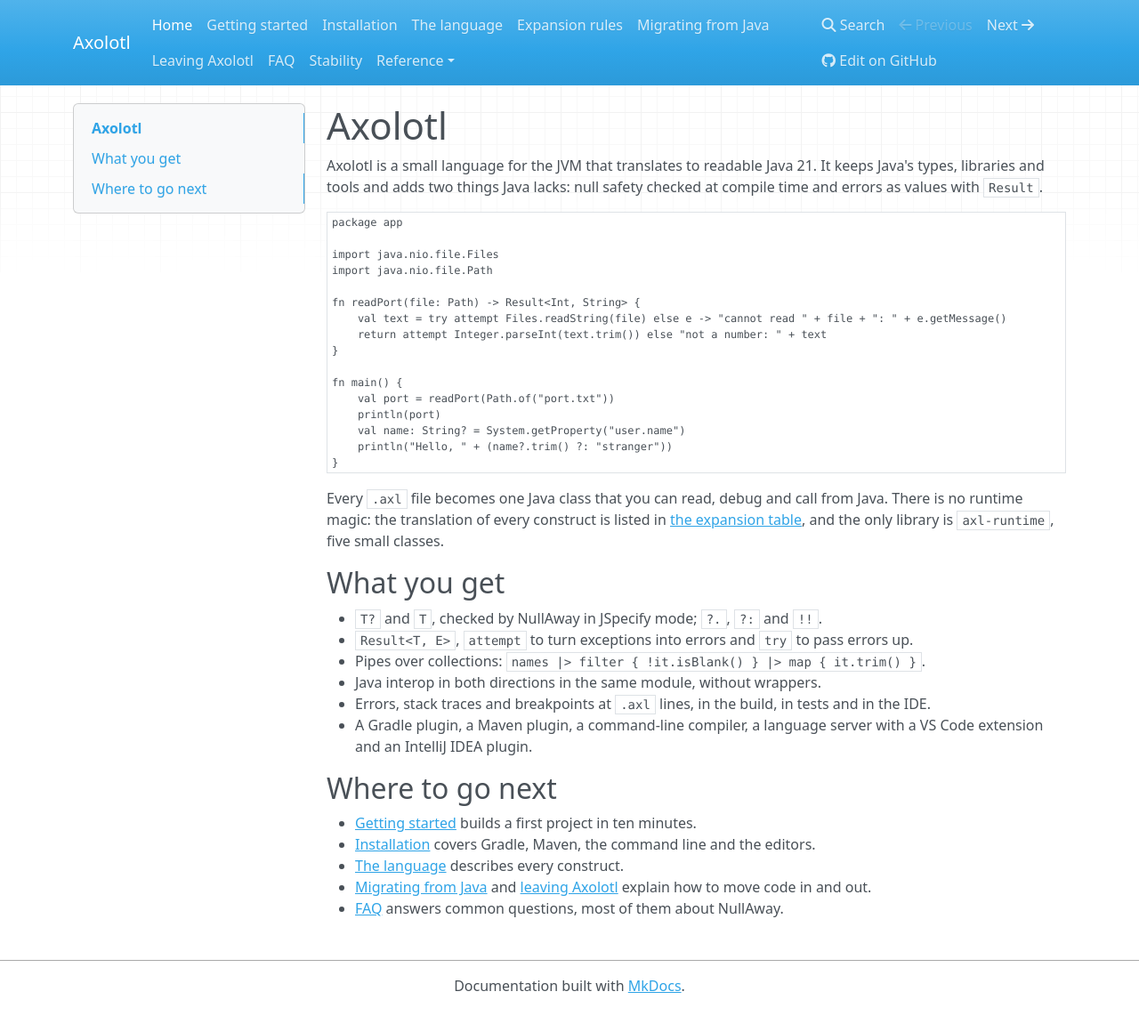
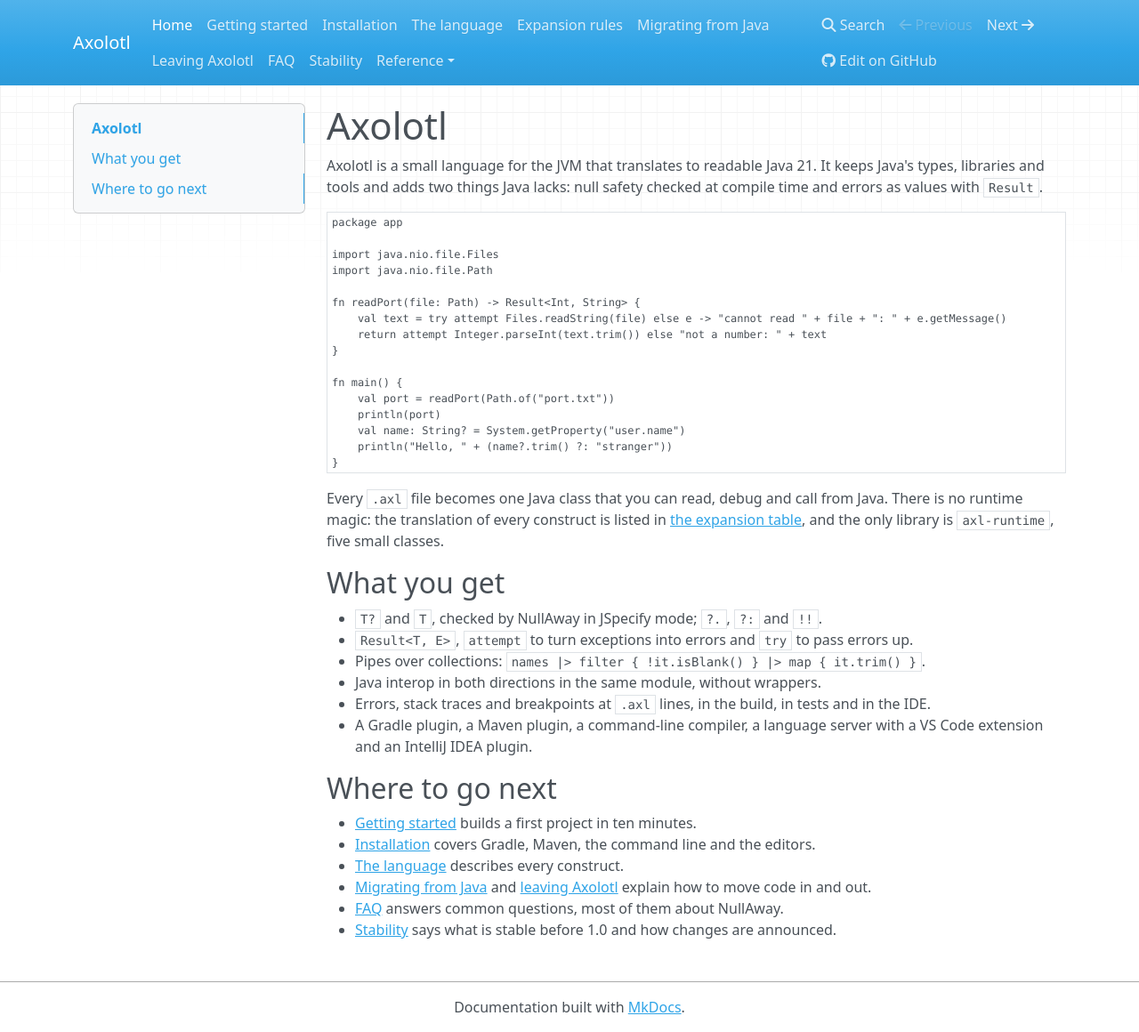
Before and after one commit to k1ngmang/axolotl-lang, an MkDocs documentation site: the page built from docs/index.md, in a window 1280 px wide and 1160 px high. Shown: the whole window at 89% size. Built offline with MkDocs 1.6.1, drawn with Linux system fonts in a browser that asks for light colours; nearby versions of some CDN libraries.

Commit message:
Link the stability page from the start page

```diff
--- a/docs/index.md
+++ b/docs/index.md
@@ -45,3 +45,4 @@ and the only library is `axl-runtime`, five small classes.
 - [Migrating from Java](migration.md) and [leaving Axolotl](leaving.md) explain how to move code in
   and out.
 - [FAQ](faq.md) answers common questions, most of them about NullAway.
+- [Stability](stability.md) says what is stable before 1.0 and how changes are announced.
```
